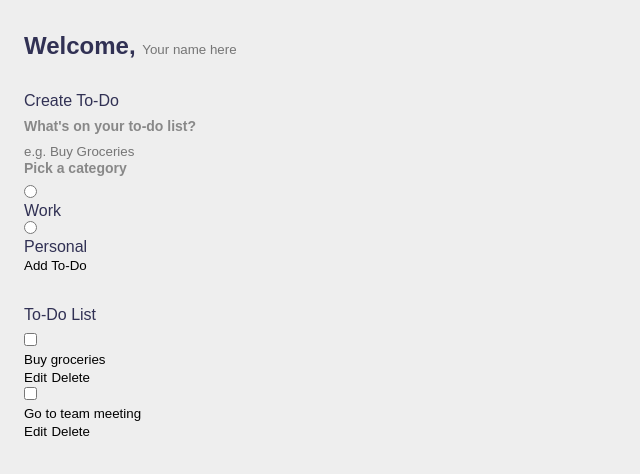
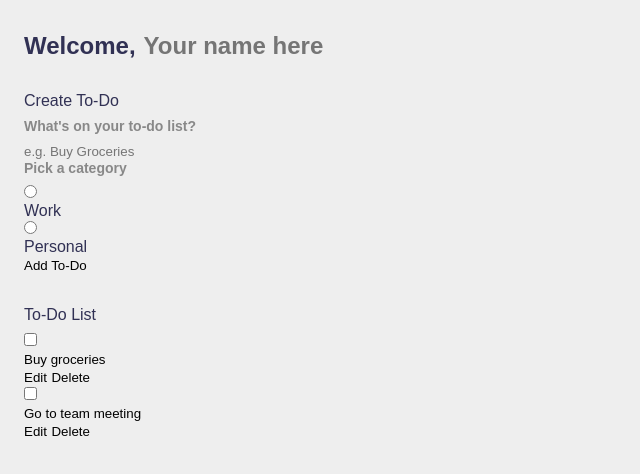
Before and after one commit to nathanspeich/to-do, a plain HTML site: page index.html in a window 1280 px wide. Shown: the whole page, without its empty margins (0-640 px from the left). Drawn offline with Linux system fonts and the light colour scheme.

Commit message:
style greeting section

```diff
--- a/css/main.css
+++ b/css/main.css
@@ -1,3 +1,5 @@
+/*Global*/
+
 :root {
   --primary: #ea40a4;
   --work: #3a82ee;
@@ -54,3 +56,20 @@ h4 {
   font-weight: 700;
   margin-bottom: 0.5rem;
 }
+
+/*Greeting Section*/
+.greeting .title {
+  display: flex;
+}
+
+.greeting .title input {
+  margin-left: 0.5rem;
+  flex: 1 1 0%;
+  min-width: 0;
+}
+.greeting .title,
+.greeting .title input {
+  color: var(--dark);
+  font-size: 1.5rem;
+  font-weight: 700;
+}
```
